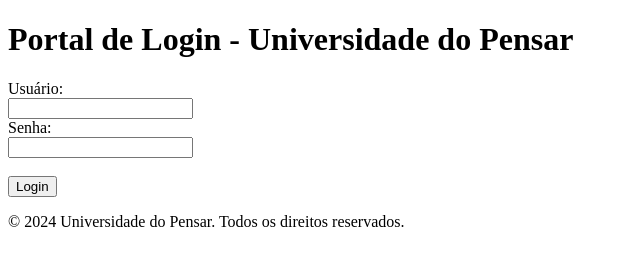
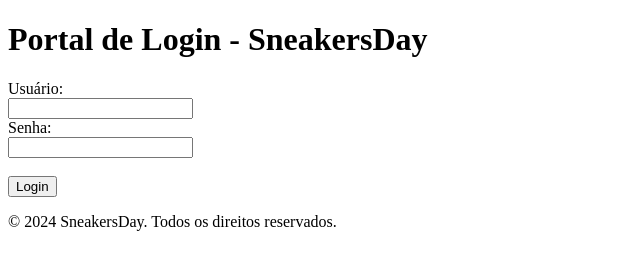
Before and after one commit to dmaciel12/ADSDM1A_Sneakers_Day, a website: page login.html in a window 1280 px wide. Shown: the whole page, without its empty margins (0-640 px from the left). Drawn offline with Linux system fonts and the light colour scheme.

Commit message:
commit 2 login

```diff
--- a/login.html
+++ b/login.html
@@ -3,11 +3,11 @@
 <head>
     <meta charset="UTF-8">
     <meta name="viewport" content="width=device-width, initial-scale=1.0">
-    <title>Login - Universidade do Pensar</title>
+    <title>Login - SneakersDay</title>
 </head>
 <body>
     <header>
-        <h1>Portal de Login - Universidade do Pensar</h1>
+        <h1>Portal de Login - SneakersDay</h1>
     </header>
     <main>
         <form action="dashboard.html" method="post">
@@ -19,7 +19,7 @@
         </form>
     </main>
     <footer>
-        <p>&copy; 2024 Universidade do Pensar. Todos os direitos reservados.</p>
+        <p>&copy; 2024 SneakersDay. Todos os direitos reservados.</p>
     </footer>
 </body>
 </html>
```
